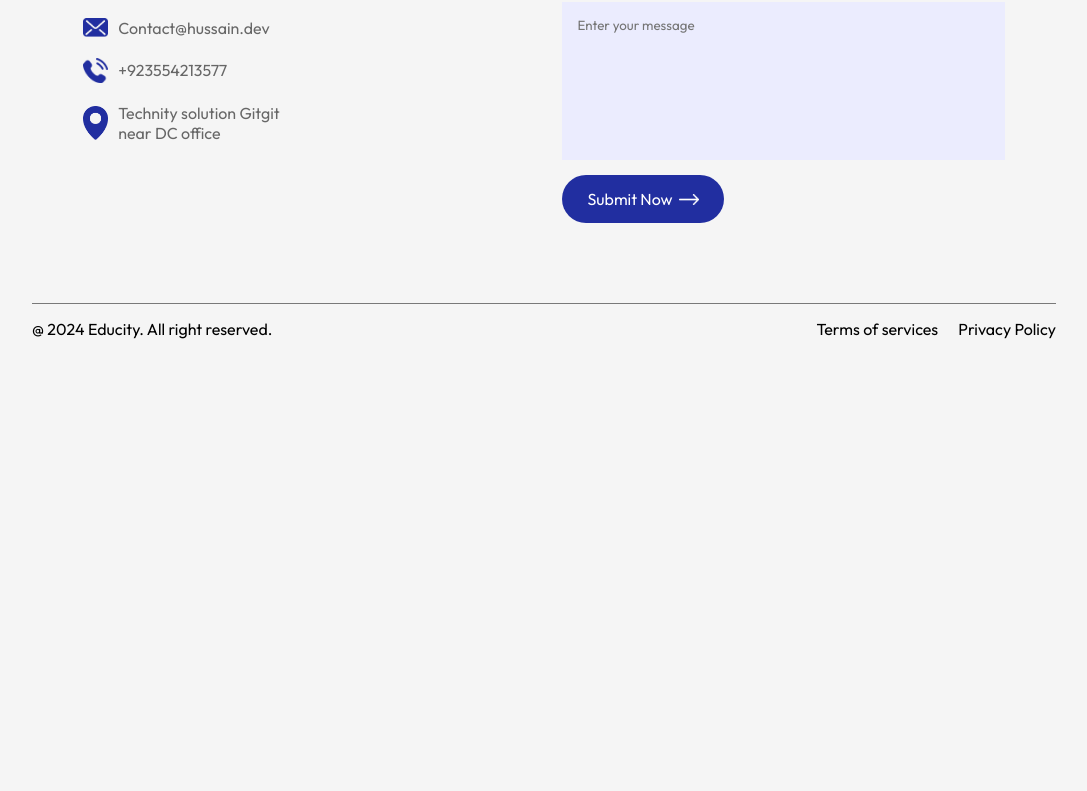
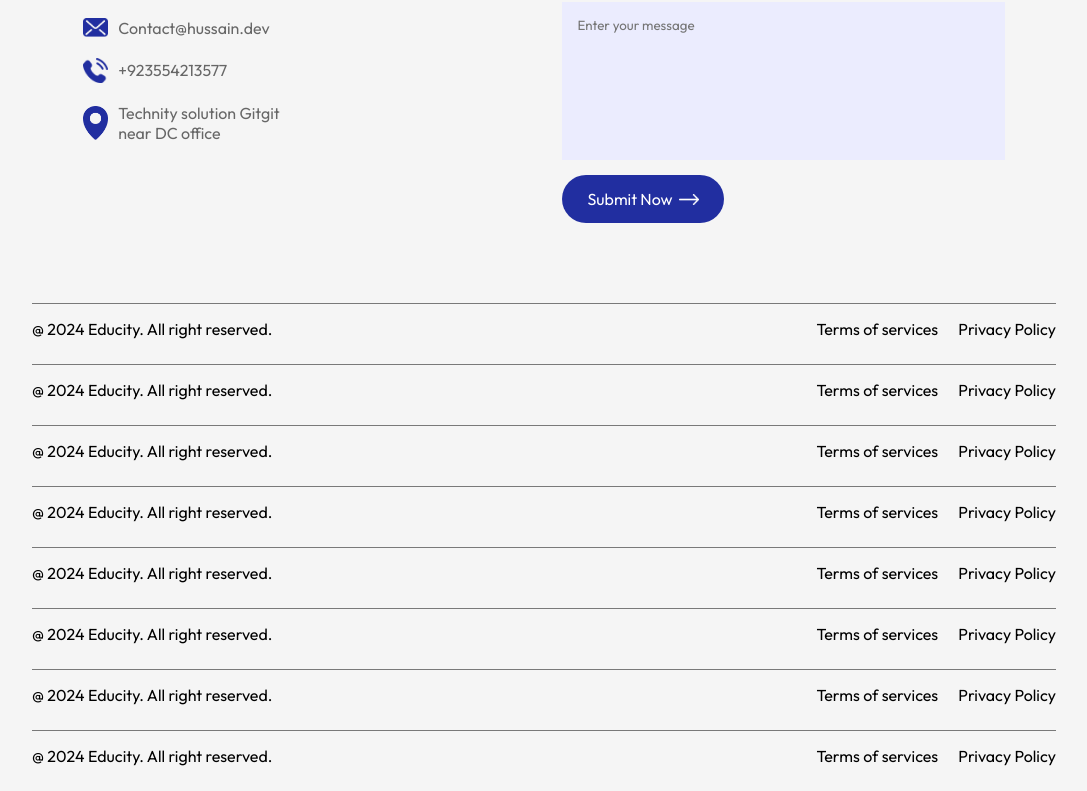
Before and after one commit to Hussain47727/Fully-Responsive-Website-in-React, a React (Vite) app in the folder Fully-Responsive-Site/: page / in a window 1280 px wide. Shown: the part 3379-4170 px from the top of the page, without its empty margins (96-1183 px from the left). Before the commit the page ends 3743 px from the top, so only its background shows below. Built offline with nearby package versions, Linux system fonts and the light colour scheme.

Commit message:
'streak-1'

```diff
--- a/Fully-Responsive-Site/src/App.jsx
+++ b/Fully-Responsive-Site/src/App.jsx
@@ -24,6 +24,13 @@ const App = () => {
       <Title subTitle = 'Contact Us' title = 'Getting Touch'/>
       <Contact />
       <Footer />
+      <Footer />
+      <Footer />
+      <Footer />
+      <Footer />
+      <Footer />
+      <Footer />
+      <Footer />
       </div>
     </div>
   )
```
